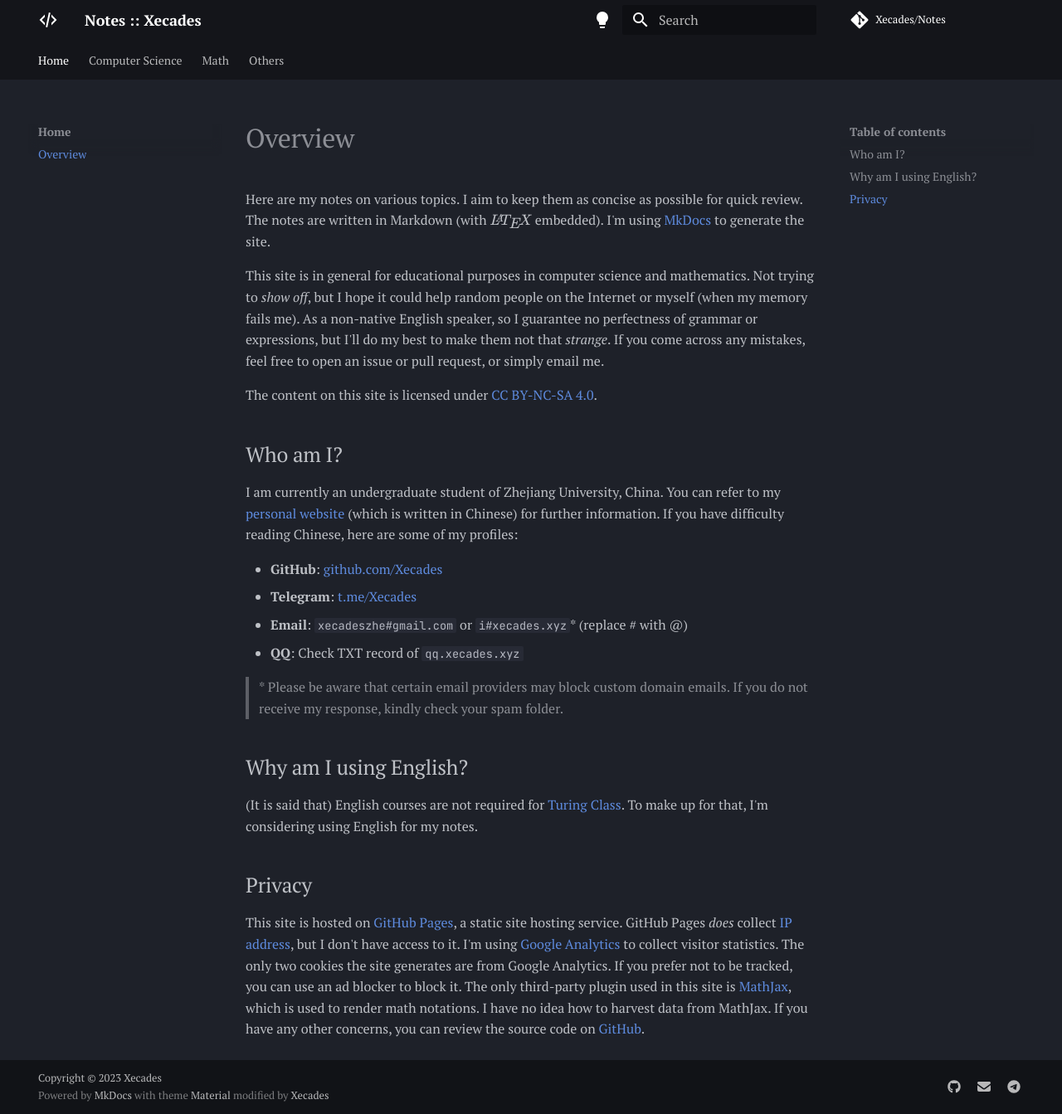
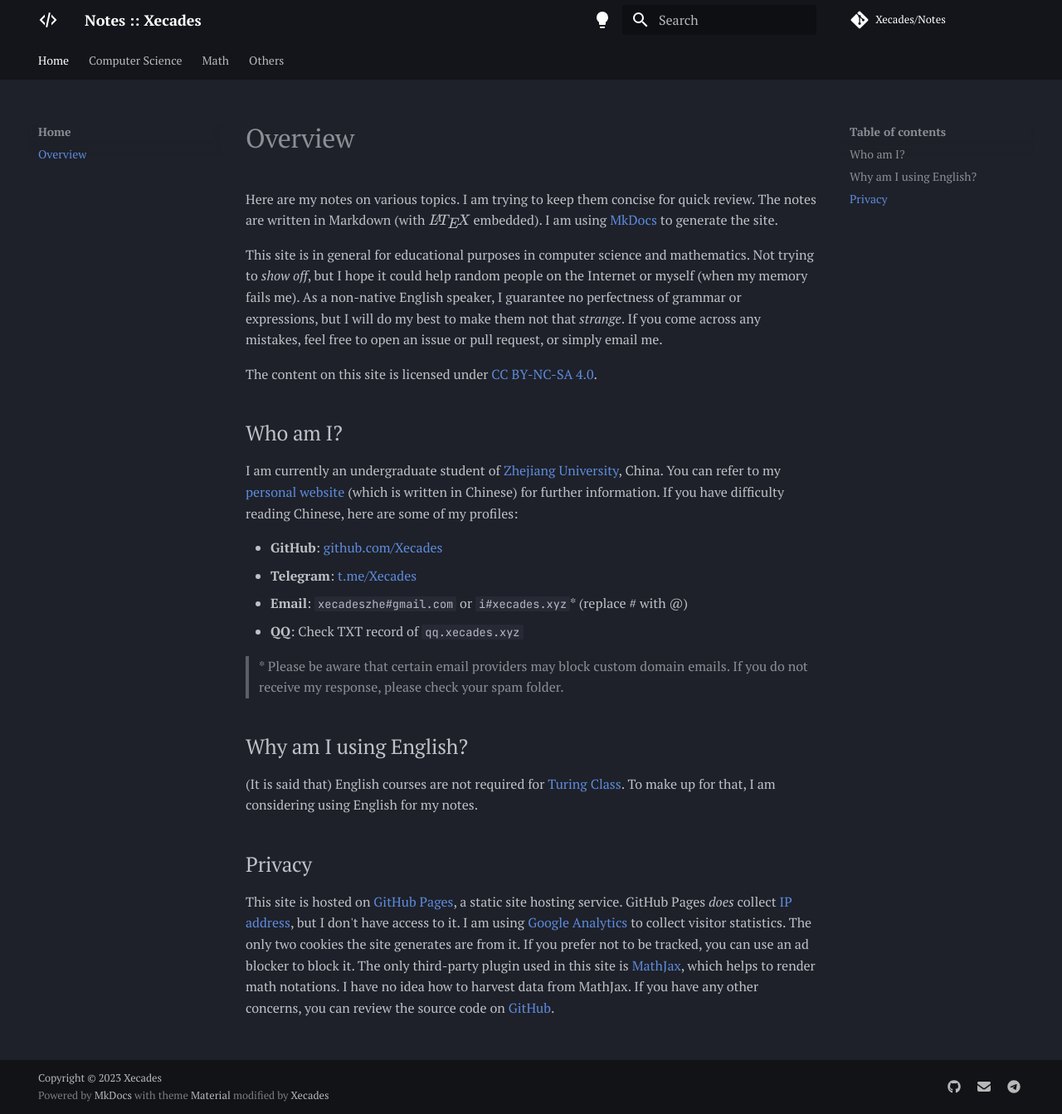
Before and after one commit to Xecades/Notes, an MkDocs documentation site: the page built from docs/index.md, in a window 1280 px wide and 1343 px high. Shown: the whole window at 83% size. Built offline with MkDocs 1.6.1 and Material for MkDocs 9.7.7, drawn with Linux system fonts in a browser that asks for light colours; comment, search, counter and statistics services are not loaded.

Commit message:
polish the language

```diff
--- a/docs/index.md
+++ b/docs/index.md
@@ -1,26 +1,26 @@
 # Overview
 
-Here are my notes on various topics. I aim to keep them as concise as possible for quick review. The notes are written in Markdown (with $\LaTeX$ embedded). I'm using [MkDocs](https://www.mkdocs.org/) to generate the site.
+Here are my notes on various topics. I am trying to keep them concise for quick review. The notes are written in Markdown (with $\LaTeX$ embedded). I am using [MkDocs](https://www.mkdocs.org/) to generate the site.
 
-This site is in general for educational purposes in computer science and mathematics. Not trying to *show off*, but I hope it could help random people on the Internet or myself (when my memory fails me). As a non-native English speaker, so I guarantee no perfectness of grammar or expressions, but I'll do my best to make them not that *strange*. If you come across any mistakes, feel free to open an issue or pull request, or simply email me.
+This site is in general for educational purposes in computer science and mathematics. Not trying to *show off*, but I hope it could help random people on the Internet or myself (when my memory fails me). As a non-native English speaker, I guarantee no perfectness of grammar or expressions, but I will do my best to make them not that *strange*. If you come across any mistakes, feel free to open an issue or pull request, or simply email me.
 
 The content on this site is licensed under [CC BY-NC-SA 4.0](https://creativecommons.org/licenses/by-nc-sa/4.0/).
 
 ## Who am I?
 
-I am currently an undergraduate student of Zhejiang University, China. You can refer to my [personal website](https://xecades.xyz/) (which is written in Chinese) for further information. If you have difficulty reading Chinese, here are some of my profiles:
+I am currently an undergraduate student of [Zhejiang University](https://www.zju.edu.cn/english/), China. You can refer to my [personal website](https://xecades.xyz/) (which is written in Chinese) for further information. If you have difficulty reading Chinese, here are some of my profiles:
 
  - **GitHub**: [github.com/Xecades](https://github.com/Xecades)
  - **Telegram**: [t.me/Xecades](https://t.me/Xecades)
  - **Email**: `xecadeszhe#gmail.com` or `i#xecades.xyz`\* (replace # with @)
  - **QQ**: Check TXT record of `qq.xecades.xyz`
 
-> \* Please be aware that certain email providers may block custom domain emails. If you do not receive my response, kindly check your spam folder.
+> \* Please be aware that certain email providers may block custom domain emails. If you do not receive my response, please check your spam folder.
 
 ## Why am I using English?
 
-(It is said that) English courses are not required for [Turing Class](http://www.cs.zju.edu.cn/turingclass_en/). To make up for that, I'm considering using English for my notes.
+(It is said that) English courses are not required for [Turing Class](http://www.cs.zju.edu.cn/turingclass_en/). To make up for that, I am considering using English for my notes.
 
 ## Privacy
 
-This site is hosted on [GitHub Pages](https://pages.github.com/), a static site hosting service. GitHub Pages *does* collect [IP address](https://docs.github.com/en/pages/getting-started-with-github-pages/about-github-pages#data-collection), but I don't have access to it. I'm using [Google Analytics](https://analytics.google.com/) to collect visitor statistics. The only two cookies the site generates are from Google Analytics. If you prefer not to be tracked, you can use an ad blocker to block it. The only third-party plugin used in this site is [MathJax](https://www.mathjax.org/), which is used to render math notations. I have no idea how to harvest data from MathJax. If you have any other concerns, you can review the source code on [GitHub](https://github.com/Xecades/Notes).
+This site is hosted on [GitHub Pages](https://pages.github.com/), a static site hosting service. GitHub Pages *does* collect [IP address](https://docs.github.com/en/pages/getting-started-with-github-pages/about-github-pages#data-collection), but I don't have access to it. I am using [Google Analytics](https://analytics.google.com/) to collect visitor statistics. The only two cookies the site generates are from it. If you prefer not to be tracked, you can use an ad blocker to block it. The only third-party plugin used in this site is [MathJax](https://www.mathjax.org/), which helps to render math notations. I have no idea how to harvest data from MathJax. If you have any other concerns, you can review the source code on [GitHub](https://github.com/Xecades/Notes).
```
Also changed, not shown: README.md (+1 -1 lines).
